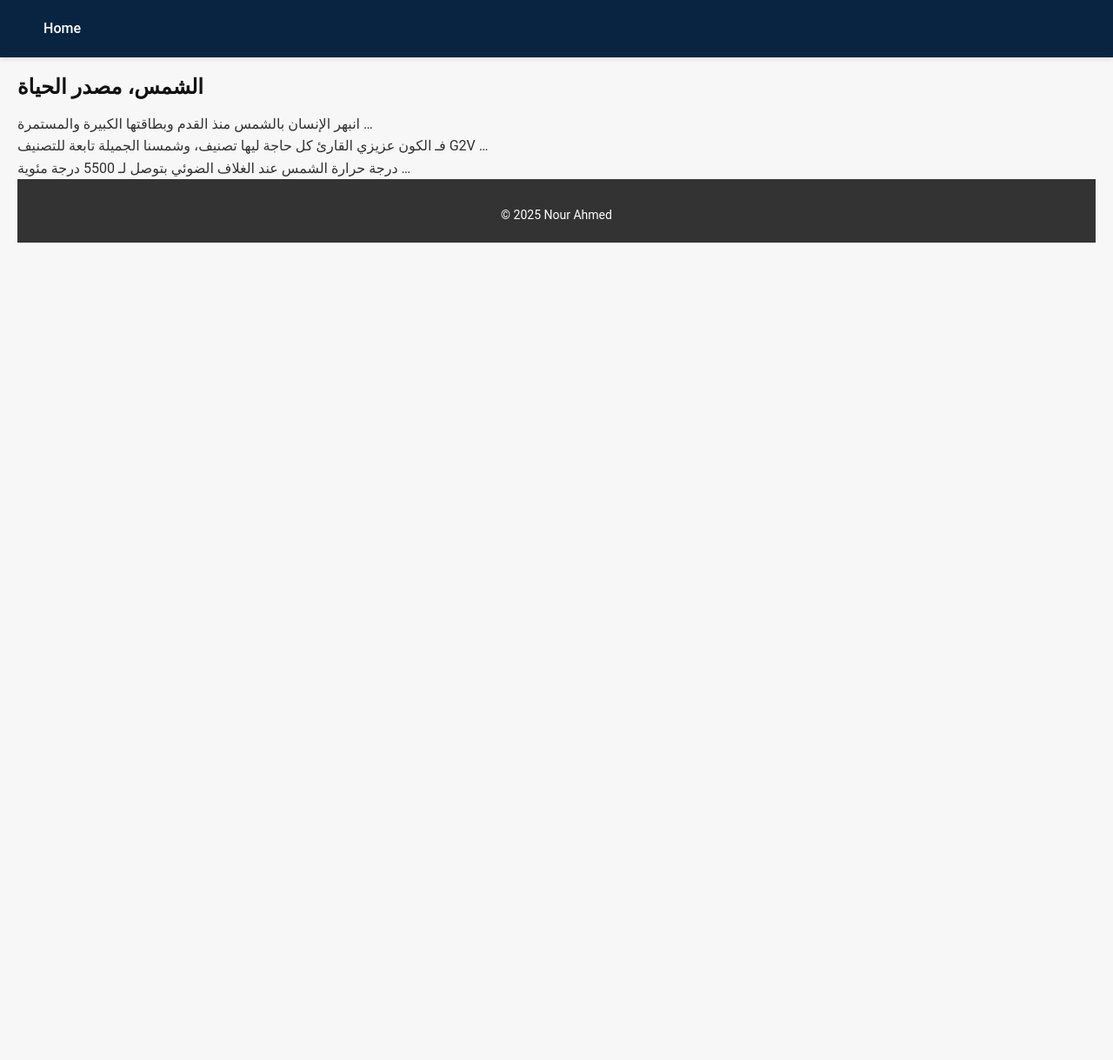
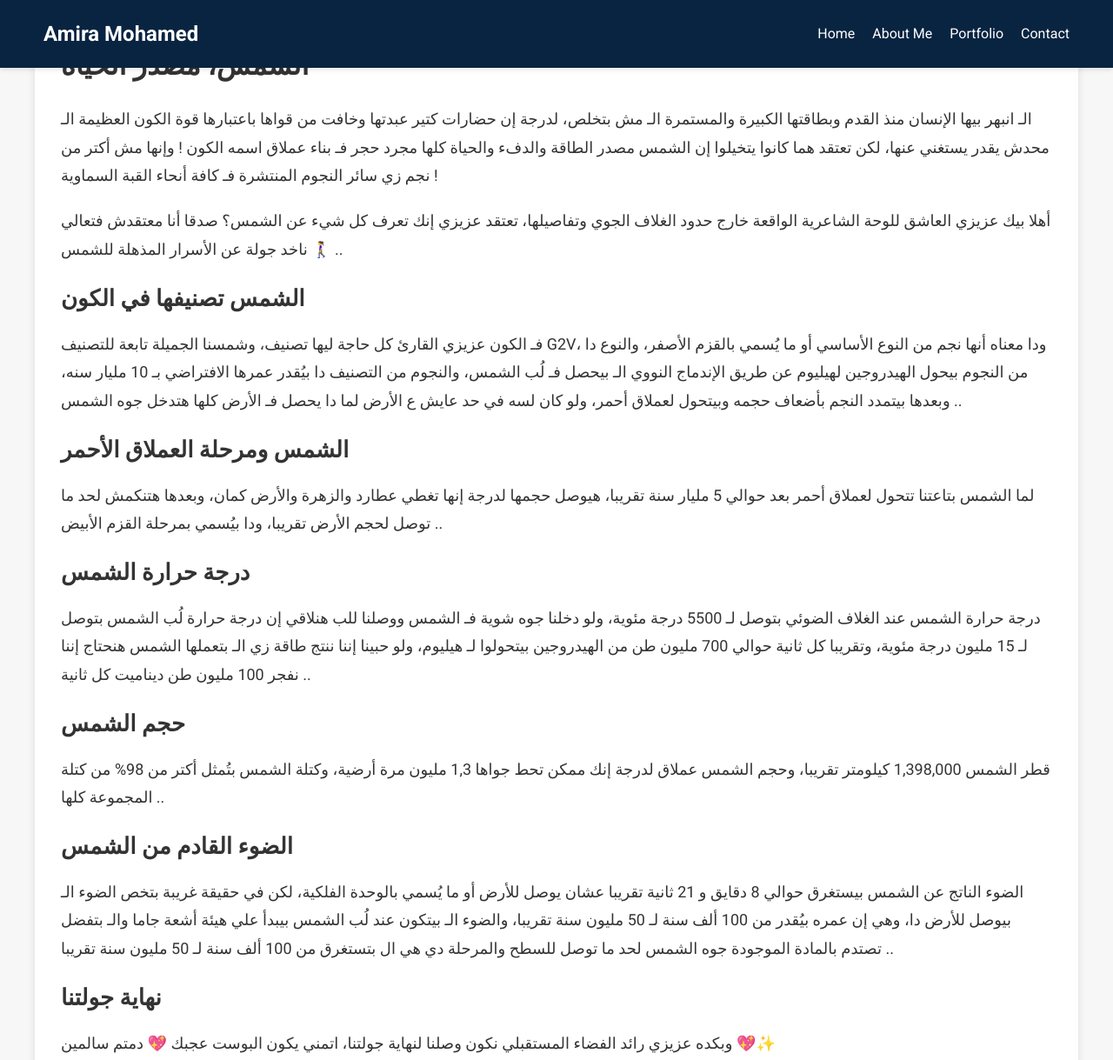
Before and after one commit to nouraemad1/Amira_portofolio, a plain HTML site: page sun.html in a window 1280 px wide. Shown: the top 1219 px of the page at 87% size. Before the commit the page ends 800 px from the top, so only its background shows below. Drawn offline with Linux system fonts and the light colour scheme.

Commit message:
article1.html

```diff
--- a/sun.html
+++ b/sun.html
@@ -3,31 +3,64 @@
 <head>
   <meta charset="UTF-8">
   <meta name="viewport" content="width=device-width, initial-scale=1.0">
-    <title>الشمس - Nour Ahmed</title>
+  <title>الشمس، مصدر الحياة</title>
   <link rel="stylesheet" href="style.css">
+  <link href="https://fonts.googleapis.com/css2?family=Roboto:wght@400;700&display=swap" rel="stylesheet">
 </head>
 <body>
-    <header>
-        <h1>Nour Ahmed</h1>
-        <nav>
+
+  <!-- Navbar -->
+  <nav id="navbar">
+    <div class="logo">Amira Mohamed</div>
     <ul>
       <li><a href="index.html">Home</a></li>
+      <li><a href="#about">About Me</a></li>
+      <li><a href="#portfolio">Portfolio</a></li>
+      <li><a href="#contact">Contact</a></li>
     </ul>
   </nav>
-    </header>
 
-    <main>
-        <article>
-            <h2>الشمس، مصدر الحياة</h2>
-            <p>انبهر الإنسان بالشمس منذ القدم وبطاقتها الكبيرة والمستمرة …</p>
-            <p>فـ الكون عزيزي القارئ كل حاجة ليها تصنيف، وشمسنا الجميلة تابعة للتصنيف G2V …</p>
-            <p>درجة حرارة الشمس عند الغلاف الضوئي بتوصل لـ 5500 درجة مئوية …</p>
-            <!-- ضيفي باقي المقال بالكامل هنا -->
-        </article>
-    </main>
+  <!-- Article -->
+  <section id="article">
+    <h1>الشمس، مصدر الحياة</h1>
+    <p>الـ انبهر بيها الإنسان منذ القدم وبطاقتها الكبيرة والمستمرة الـ مش بتخلص، لدرجة إن حضارات كتير عبدتها وخافت من قواها باعتبارها قوة الكون العظيمة الـ محدش يقدر يستغني عنها، لكن تعتقد هما كانوا يتخيلوا إن الشمس مصدر الطاقة والدفء والحياة كلها مجرد حجر فـ بناء عملاق اسمه الكون ! وإنها مش أكتر من نجم زي سائر النجوم المنتشرة فـ كافة أنحاء القبة السماوية !</p>
 
+    <p>أهلا بيك عزيزي العاشق للوحة الشاعرية الواقعة خارج حدود الغلاف الجوي وتفاصيلها، تعتقد عزيزي إنك تعرف كل شيء عن الشمس؟ صدقا أنا معتقدش فتعالي ناخد جولة عن الأسرار المذهلة للشمس 🚶‍♀ ..</p>
+
+    <h2>الشمس تصنيفها في الكون</h2>
+    <p>فـ الكون عزيزي القارئ كل حاجة ليها تصنيف، وشمسنا الجميلة تابعة للتصنيف G2V، ودا معناه أنها نجم من النوع الأساسي أو ما يُسمي بالقزم الأصفر، والنوع دا من النجوم بيحول الهيدروجين لهيليوم عن طريق الإندماج النووي الـ بيحصل فـ لُب الشمس، والنجوم من التصنيف دا بيُقدر عمرها الافتراضي بـ 10 مليار سنه، وبعدها بيتمدد النجم بأضعاف حجمه وبيتحول لعملاق أحمر، ولو كان لسه في حد عايش ع الأرض لما دا يحصل فـ الأرض كلها هتدخل جوه الشمس ..</p>
+
+    <h2>الشمس ومرحلة العملاق الأحمر</h2>
+    <p>لما الشمس بتاعتنا تتحول لعملاق أحمر بعد حوالي 5 مليار سنة تقريبا، هيوصل حجمها لدرجة إنها تغطي عطارد والزهرة والأرض كمان، وبعدها هتنكمش لحد ما توصل لحجم الأرض تقريبا، ودا بيُسمي بمرحلة القزم الأبيض ..</p>
+
+    <h2>درجة حرارة الشمس</h2>
+    <p>درجة حرارة الشمس عند الغلاف الضوئي بتوصل لـ 5500 درجة مئوية، ولو دخلنا جوه شوية فـ الشمس ووصلنا للب هنلاقي إن درجة حرارة لُب الشمس بتوصل لـ 15 مليون درجة مئوية، وتقريبا كل ثانية حوالي 700 مليون طن من الهيدروجين بيتحولوا لـ هيليوم، ولو حبينا إننا ننتج طاقة زي الـ بتعملها الشمس هنحتاج إننا نفجر 100 مليون طن ديناميت كل ثانية ..</p>
+
+    <h2>حجم الشمس</h2>
+    <p>قطر الشمس 1,398,000 كيلومتر تقريبا، وحجم الشمس عملاق لدرجة إنك ممكن تحط جواها 1,3 مليون مرة أرضية، وكتلة الشمس بتُمثل أكتر من 98% من كتلة المجموعة كلها ..</p>
+
+    <h2>الضوء القادم من الشمس</h2>
+    <p>الضوء الناتج عن الشمس بيستغرق حوالي 8 دقايق و 21 ثانية تقريبا عشان يوصل للأرض أو ما يُسمي بالوحدة الفلكية، لكن في حقيقة غريبة بتخص الضوء الـ بيوصل للأرض دا، وهي إن عمره بيُقدر من 100 ألف سنة لـ 50 مليون سنة تقريبا، والضوء الـ بيتكون عند لُب الشمس بيبدأ علي هيئة أشعة جاما والـ بتفضل تصتدم بالمادة الموجودة جوه الشمس لحد ما توصل للسطح والمرحلة دي هي ال بتستغرق من 100 ألف سنة لـ 50 مليون سنة تقريبا ..</p>
+
+    <h2>نهاية جولتنا</h2>
+    <p>وبكده عزيزي رائد الفضاء المستقبلي نكون وصلنا لنهاية جولتنا، اتمني يكون البوست عجبك 💖 دمتم سالمين 💖✨</p>
+
+    <a href="index.html" class="back-link">عودة إلى الصفحة الرئيسية</a>
+  </section>
+
+  <!-- Footer -->
   <footer>
-        <p>&copy; 2025 Nour Ahmed</p>
+    <div class="socials">
+      <a href="https://www.facebook.com/yourprofile" target="_blank"><i class="fab fa-facebook-f"></i></a>
+      <a href="https://www.instagram.com/yourprofile" target="_blank"><i class="fab fa-instagram"></i></a>
+      <a href="https://www.linkedin.com/in/yourprofile" target="_blank"><i class="fab fa-linkedin-in"></i></a>
+      <a href="https://twitter.com/yourprofile" target="_blank"><i class="fab fa-twitter"></i></a>
+    </div>
+    <p>&copy; 2025 Amira Mohamed. All rights reserved.</p>
   </footer>
+
+  <!-- Font Awesome CDN -->
+  <script src="https://kit.fontawesome.com/a076d05399.js" crossorigin="anonymous"></script>
+  <script src="script.js"></script>
 </body>
 </html>
```
Lines whose indentation alone changed are shown as unchanged.
